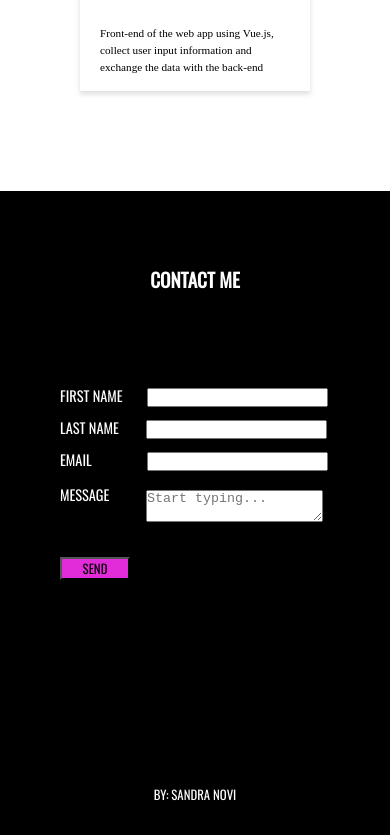
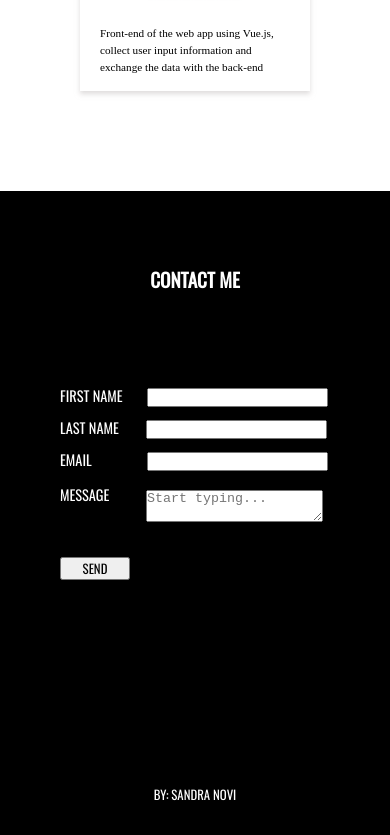
Before and after one commit to sandritaa/milenasatelier, a React (Create React App) app: page / in a window 390 px wide. Shown: the part 5818-6653 px from the top of the page. Built offline with nearby package versions, Linux system fonts and the light colour scheme; a web font is replaced by a local one.

Commit message:
remove button color

```diff
--- a/src/index.css
+++ b/src/index.css
@@ -349,7 +349,7 @@ footer {
   .buttonBox .send {
     font-size: 1.2rem;
     min-width: 70px;
-    background-color: aqua;
+    /* background-color: aqua; */
   }
 
 }
@@ -436,7 +436,7 @@ footer {
 
   .buttonBox .send {
     font-size: .8rem;
-    background-color: blueviolet;
+    /* background-color: blueviolet; */
   }
 
 
@@ -524,7 +524,7 @@ footer {
 
   .buttonBox .send {
     font-size: .8rem;
-    background-color: rgb(226, 43, 217);
+    /* background-color: rgb(226, 43, 217); */
   }
 
 
```
